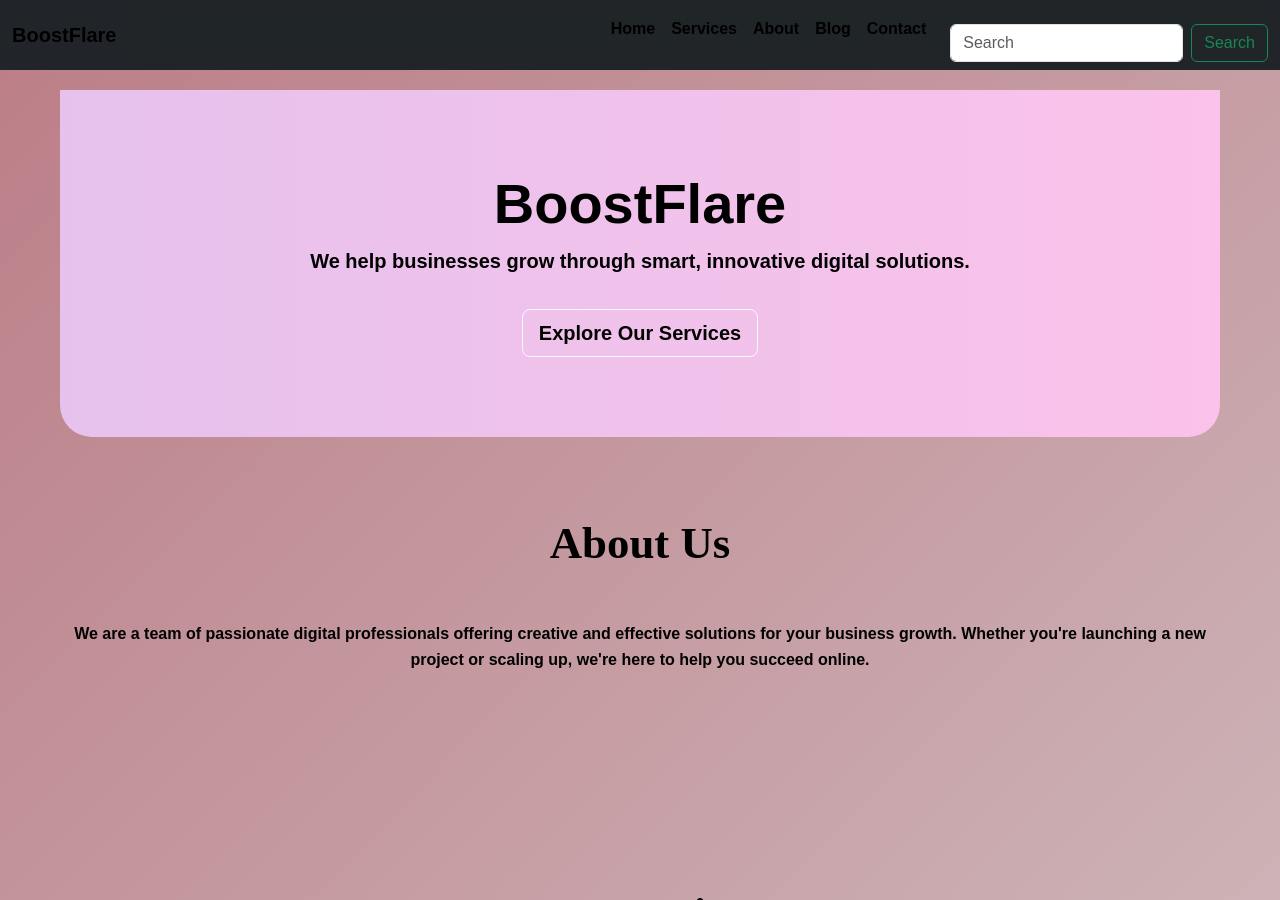
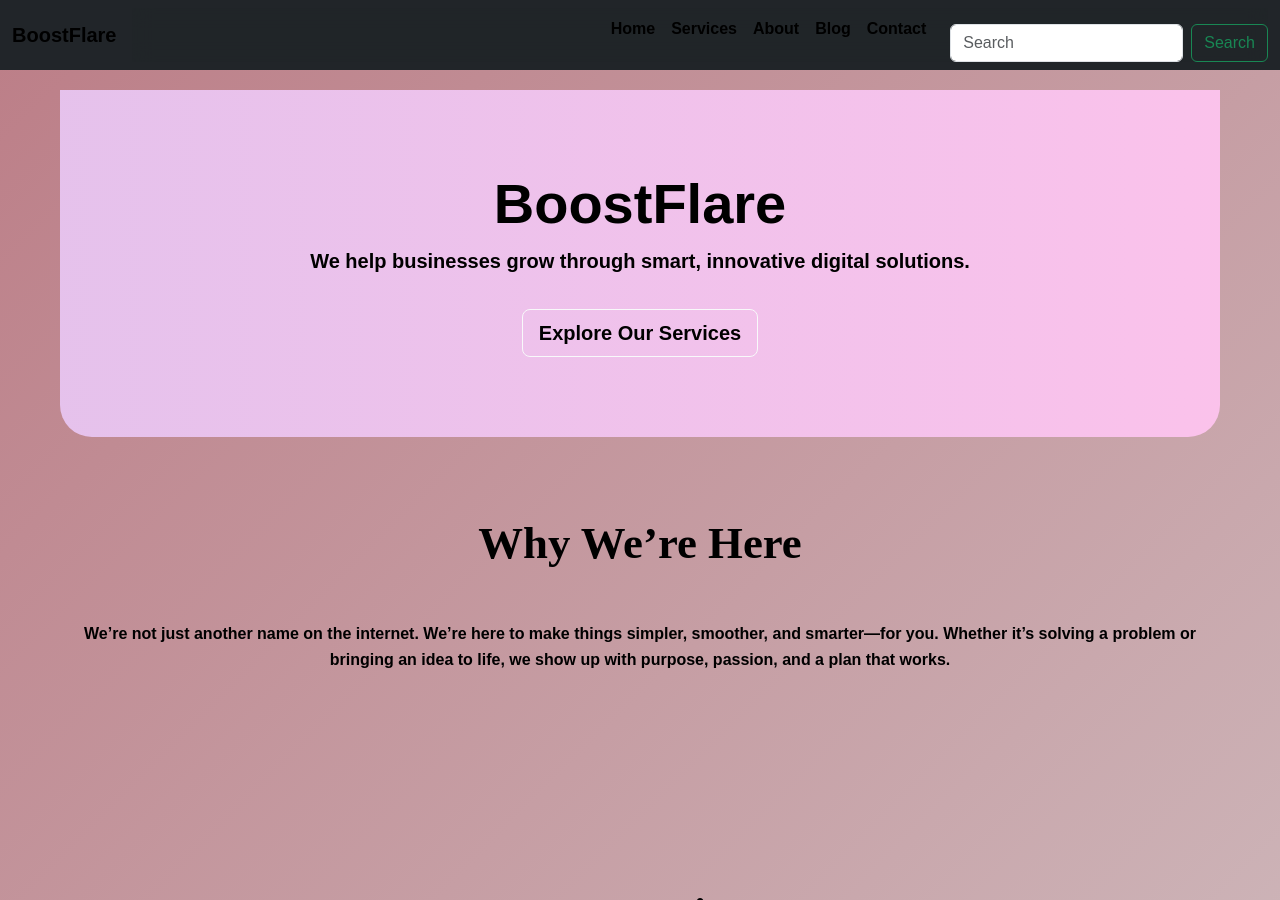
Before and after one commit to candra2012/BoostFlare, a Jekyll site: the page built from index.html, in a window 1280 px wide and 900 px high. Built offline with Jekyll 4.4.1, drawn with Linux system fonts in a browser that asks for light colours.

Commit message:
Update index.html

```diff
--- a/index.html
+++ b/index.html
@@ -13,8 +13,10 @@ description: Boost your online presence with our professional digital services
 </section>
 
 <section class="section" id="about">
-  <h2>About Us</h2>
-  <p>We are a team of passionate digital professionals offering creative and effective solutions for your business growth. Whether you're launching a new project or scaling up, we're here to help you succeed online.</p>
+  <h2>Why We’re Here</h2>
+  <p>
+    We’re not just another name on the internet. We’re here to make things simpler, smoother, and smarter—for you. Whether it’s solving a problem or bringing an idea to life, we show up with purpose, passion, and a plan that works.
+  </p>
 </section>
 
 <section class="section" id="services">
```
